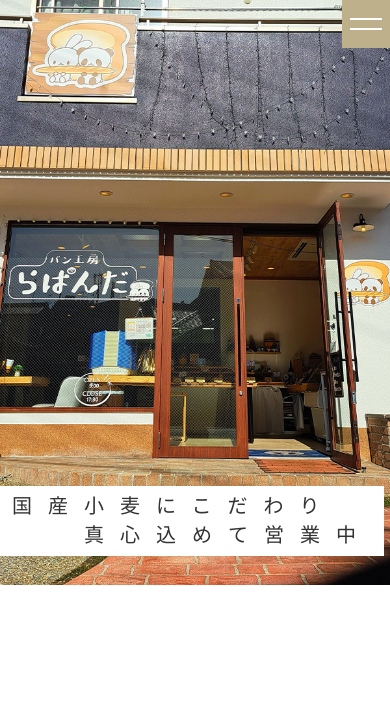
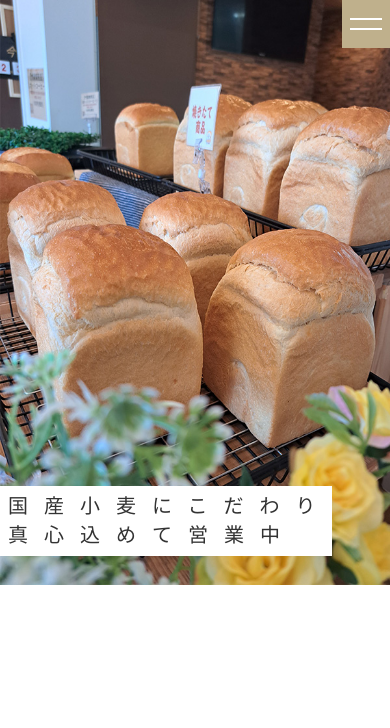
Before and after one commit to mugi-taro/rapanda, a PHP site: page / in a window 390 px wide. Shown: the top 728 px of the page. Run offline with PHP 8.4, Linux system fonts and the light colour scheme; some libraries are stand-ins or nearby versions; some web fonts are replaced.

Commit message:
記述追加

```diff
--- a/css/style.css
+++ b/css/style.css
@@ -416,7 +416,7 @@
   left: 3%;
   bottom: 7%;
   z-index: 3;
-  padding: 4px 24px 8px 24px;
+  padding: 4px 0 8px 24px;
   background: #fff;
   font-size: 32px;
   font-weight: 500;
@@ -431,7 +431,7 @@
   .top-kv-title {
     left: 0;
     bottom: 5%;
-    padding: 4px 12px 8px 12px;
+    padding: 4px 0 8px 8px;
     font-size: 20px;
   }
 }
--- a/index.html
+++ b/index.html
@@ -66,7 +66,7 @@
             </a>
           </li>
           <li class="gnav-item">
-            <a href="" class="gnav-item__tell">
+            <a href="tel:0774-77-2641" class="gnav-item__tell">
               <div class="gnav-item__tell--flex">
                 <img src="./img/tell_icon.png" alt="電話 アイコン">
                 <p>TELL</p>
@@ -171,8 +171,8 @@
               </div>
             </div>
             <h1 class="top-kv-title">
-              国産小麦にこだわり<br>
-              　　真心込めて営業中
+              <span>国産小麦にこだわり</span><br>
+              <span>真心込めて営業中</span>
             </h1>
           </div>
         </div>
@@ -466,8 +466,8 @@
                     </span>
                   </dt>
                   <dd class="top-info-item__text">
-                    〒000-0000<br>
-                    京都府京都市1-1
+                    〒611-0025<br>
+                    京都府宇治市神明宮北28-7
                     <div class="top-info-item-flex">
                       <!-- 電車 -->
                       <div class="top-info-item-flex__item">
@@ -502,8 +502,8 @@
                     </span>
                   </dt>
                   <dd class="top-info-item__text">
-                    9:00〜18:00<br>
-                    定休日：水曜日
+                    9:00〜17:30<br>
+                    定休日：水曜日、第2,3木曜日
                   </dd>
                 </dl>
 
@@ -518,22 +518,21 @@
                   <dd class="top-info-item__text--just">
                     <ul class="rp__site__annotion">
                       <li class="rp__site__annotion__item">
-                        <span>※</span>注意事項注意事項注意事項注意事項注意事項注意事項
+                        <span>※</span>当店でのお支払いは、現金のみとなります。<br>
+                        クレジットカード、電子マネーはご利用いただけません。
                       </li>
                       <li class="rp__site__annotion__item">
-                        <span>※</span>注意事項注意事項注意事項注意事項注意事項注意事項注意事項注意事項注意事項注意事項注意事項注意事項注意事項注意事項注意事項注意事項注意事項注意事項
-                      </li>
-                      <li class="rp__site__annotion__item">
-                        <span>※</span>注意事項注意事項注意事項注意事項注意事項注意事項
+                        <span>※</span>駐車場は店舗前をご利用ください。<br>
+                        近隣施設等には絶対に駐車しないでください。
                       </li>
                     </ul>
                   </dd>
                 </dl>
               </div>
-              <a href="tel:0000-00-0000" class="top-info-tell fade up-third">
+              <a href="tel:0774-77-2641" class="top-info-tell fade up-third">
                 <p class="top-info-tell__text">
                   お問い合わせはこちら<br>
-                  <span class="top-info-tell__number">0000-00-0000</span>
+                  <span class="top-info-tell__number">0774-77-2641</span>
                 </p>
               </a>
             </div>
@@ -551,10 +550,10 @@
       <div class="footer-list">
         <img src="./img/footer_logo.png" class="footer-logo">
         <p class="footer-text">
-          住　　所：京都府京都市1-1<br>
-          営業時間：9:00〜18:00<br>
+          住　　所：京都府宇治市神明宮北28-7<br>
+          営業時間：9:00〜17:30<br>
           <br>
-          &#169; ORGANIC Bakery All Rights Reserved.
+          &#169;パン工房LA PANDA All Rights Reserved.
         </p>
       </div>
     </div>
--- a/js/top_slider.js
+++ b/js/top_slider.js
@@ -5,11 +5,11 @@
 const sliderKvPc = new Swiper(".slider-kv_pc", {
 
     loop: true,
-    speed: 3500,
+    speed: 2000,
     effect: 'fade',
 
     autoplay: {
-        delay: 5000, //秒ごとにスライダを切り替える
+        delay: 3000, //秒ごとにスライダを切り替える
         disableOnInteraction: false //スライドに触っても自動再生を停止しない
     },
 
@@ -20,11 +20,11 @@
 const sliderKvSp = new Swiper(".slider-kv_sp", {
 
     loop: true,
-    speed: 2500,
+    speed: 2000,
     effect: 'fade',
 
     autoplay: {
-        delay: 4000,
+        delay: 2000,
         disableOnInteraction: false,
     },
 
--- a/sass/style.scss
+++ b/sass/style.scss
@@ -459,7 +459,7 @@
         left: 3%;
         bottom: 7%;
         z-index: 3;
-        padding: 4px 24px 8px 24px;
+        padding: 4px 0 8px 24px;
         background: $white;
         font-size: 32px;
         font-weight: 500;
@@ -474,7 +474,7 @@
         @media screen and (max-width: 550px) {
             left: 0;
             bottom: 5%;
-            padding: 4px 12px 8px 12px;
+            padding: 4px 0 8px 8px;
             font-size: 20px;
         }
 
```
